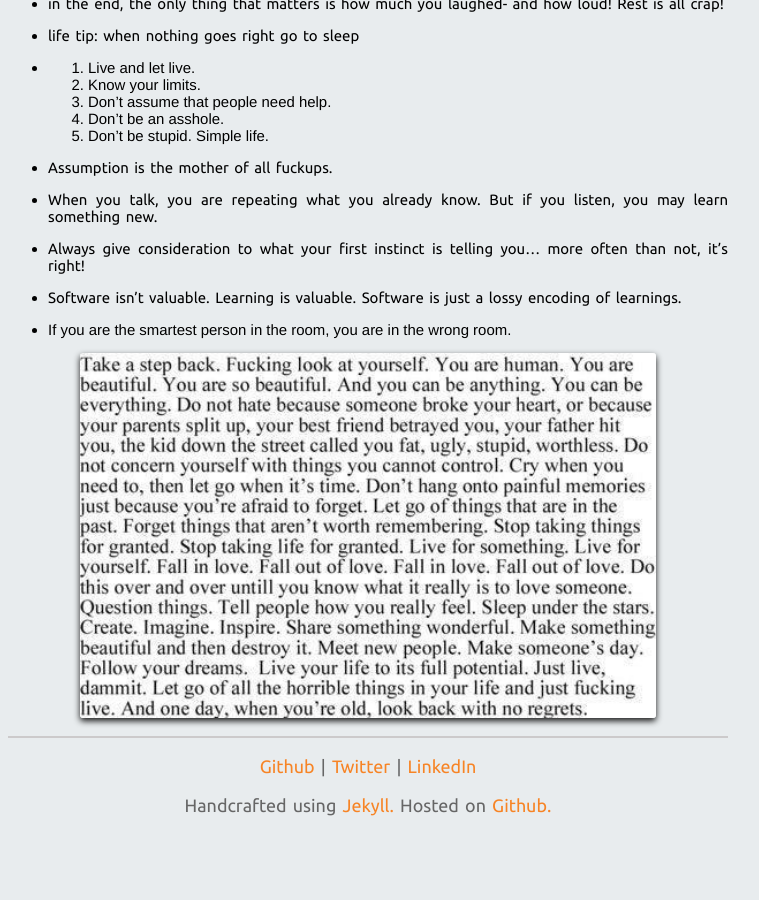
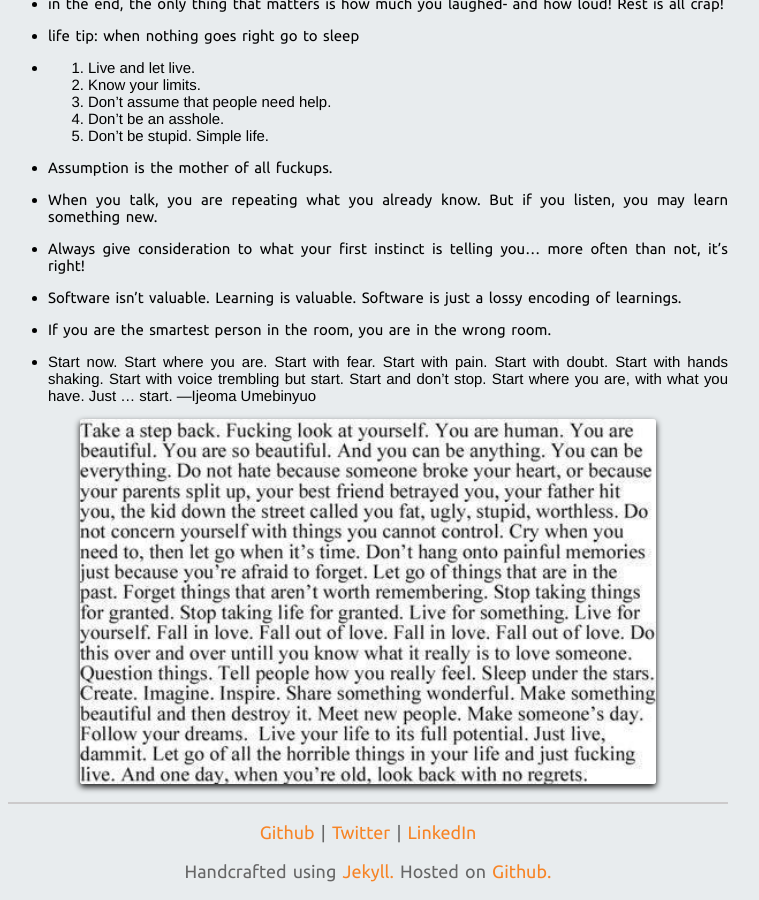
Before and after one commit to pratik98/pratik98.github.com, a Jekyll site: the page built from motivation.md, in a window 1280 px wide and 900 px high, scrolled down 1876 px. Shown: the whole window, without its empty margins (272-1031 px from the left). Built offline with Jekyll 4.4.1, drawn with Linux system fonts in a browser that asks for light colours; nearby versions of some CDN libraries; before the commit the page ends 2710 px from its top, so only the background shows below that.

Commit message:
add quote

```diff
--- a/motivation.md
+++ b/motivation.md
@@ -80,4 +80,6 @@ that.
 
 * If you are the smartest person in the room, you are in the wrong room.
 
+* Start now. Start where you are. Start with fear. Start with pain. Start with doubt. Start with hands shaking. Start with voice trembling but start. Start and don’t stop. Start where you are, with what you have. Just … start.  —Ijeoma Umebinyuo
+
 ![Things](images/inspire/f.jpg)
```
